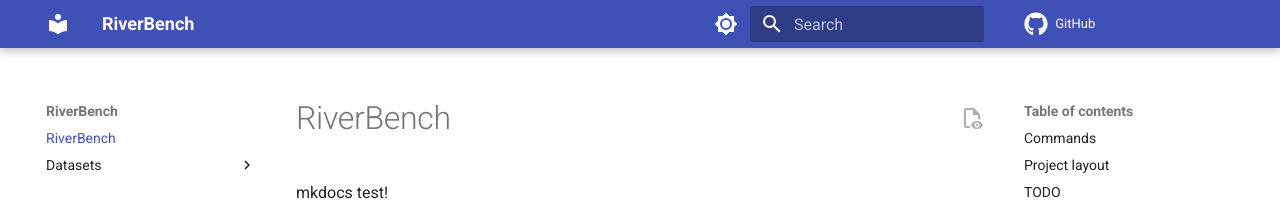
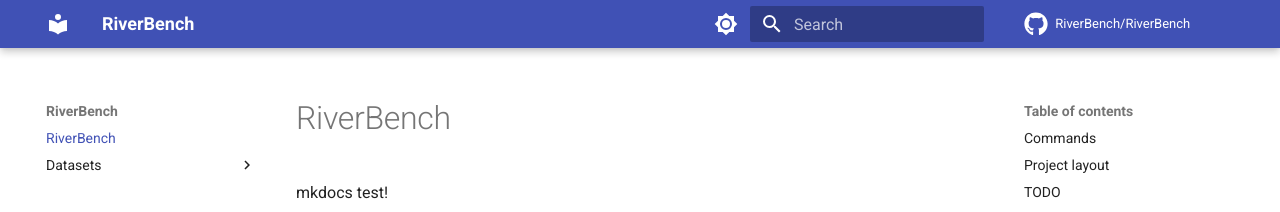
Before and after one commit to RiverBench/riverbench.github.io, an MkDocs documentation site: the page built from docs/index.md, in a window 1280 px wide. Shown: the top 212 px of the page. Built offline with MkDocs 1.6.1 and Material for MkDocs 9.7.7, drawn with Linux system fonts in a browser that asks for light colours; comment, search, counter and statistics services are not loaded.

Commit message:
That was a few too many features...

```diff
--- a/mkdocs.yml
+++ b/mkdocs.yml
@@ -2,11 +2,9 @@
 
 plugins:
   - search
-  - git-revision-date-localized:
-      enable_creation_date: true
 
 repo_url: https://github.com/RiverBench/RiverBench
-edit_uri: edit/main/docs/
+repo_name: RiverBench/RiverBench
 
 theme:
   name: material
@@ -20,7 +18,6 @@
     - toc.follow
     - search.suggest
     - search.highlight
-    - content.action.view
 
   palette:
     # Palette toggle for light mode
--- a/requirements.txt
+++ b/requirements.txt
@@ -1,2 +1 @@
 mkdocs-material~=9.1
-mkdocs-git-revision-date-localized-plugin~=1.2.0
```
